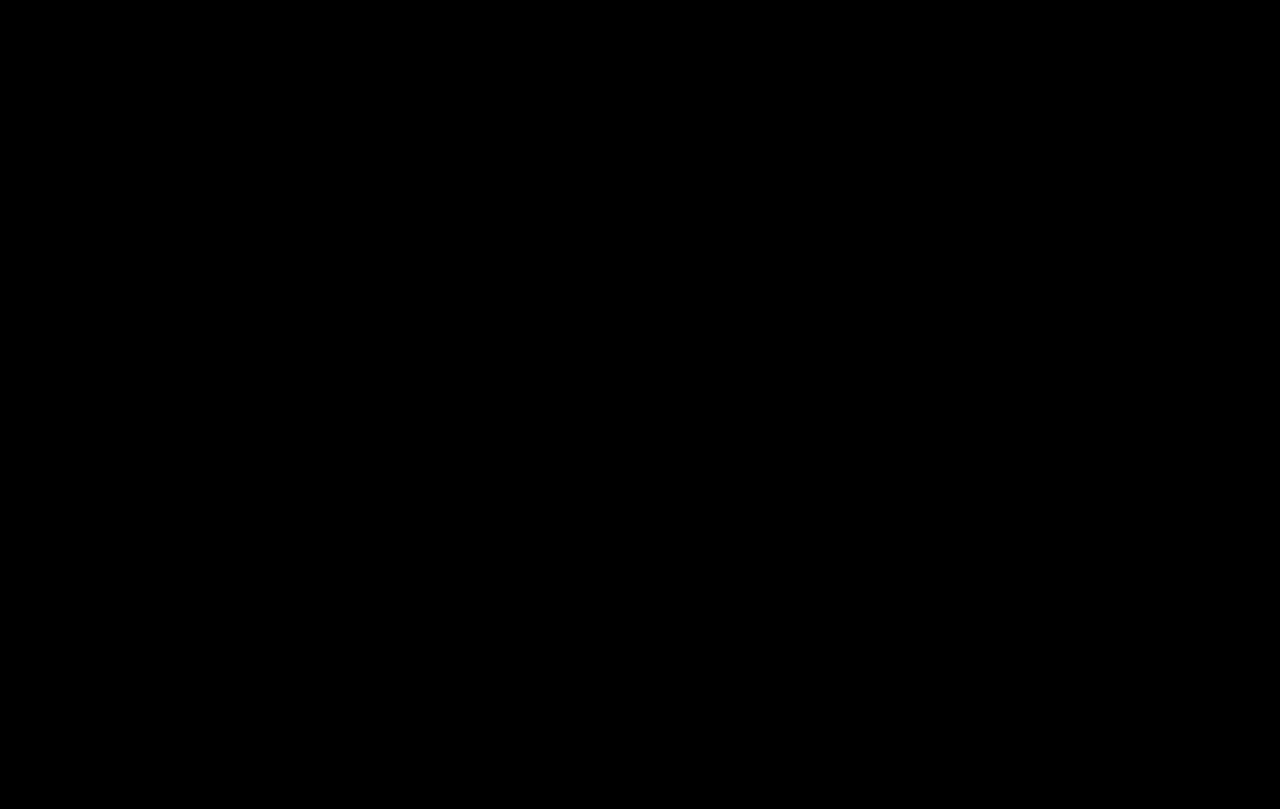
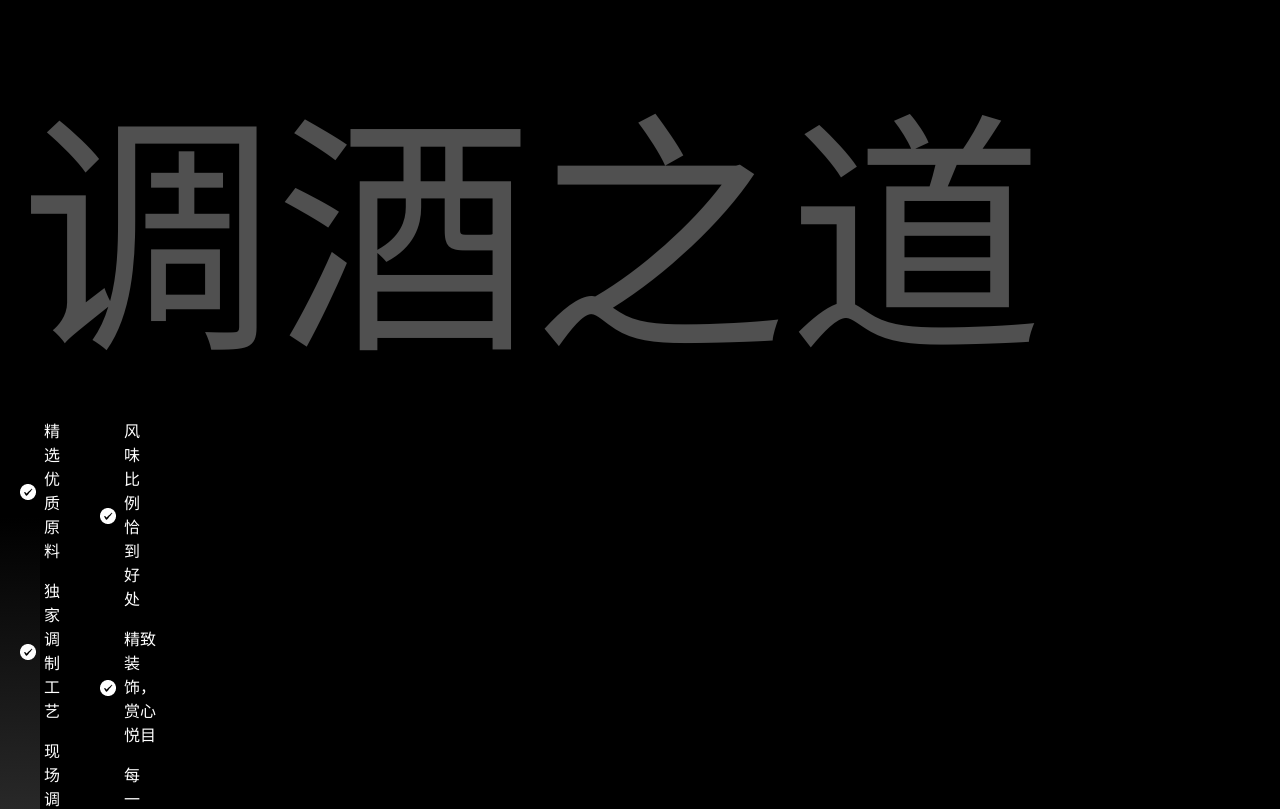
Before and after one commit to ayuxinyi/gsap-hero-01, a React (Vite) app: page / in a window 1280 px wide. Shown: the part 2780-3589 px from the top of the page. Before the commit the page ends 2732 px from the top, so only its background shows below. Built offline with nearby package versions, Linux system fonts and the light colour scheme; a web font is replaced by a local one.

Commit message:
feat: 添加调酒之道艺术展示组件

```diff
--- a/src/App.tsx
+++ b/src/App.tsx
@@ -5,6 +5,7 @@
 import { Hero } from "./components/hero/hero";
 import { CockTails } from "./components/hero/cock-tails";
 import { About } from "./components/hero/about";
+import { Art } from "./components/hero/art";
 
 // 注册滚动触发器插件以及文本分割插件，使它们在全局范围内可用，我们只需要在应用程序的入口文件中注册一次即可。
 gsap.registerPlugin(ScrollTrigger, SplitText);
@@ -16,6 +17,7 @@
       <Hero />
       <CockTails />
       <About />
+      <Art />
     </main>
   );
 };
--- /dev/null
+++ b/src/components/hero/art.tsx
@@ -0,0 +1,78 @@
+import { useGSAP } from "@gsap/react";
+import { FEATURE_LISTS, GOOD_LISTS } from "../../constants";
+import { useMediaQuery } from "react-responsive";
+import gsap from "gsap";
+
+export const Art = () => {
+  const isMobile = useMediaQuery({ maxWidth: 767 });
+  useGSAP(() => {
+    const start = isMobile ? "top 20%" : "top top";
+    const maskTimeline = gsap.timeline({
+      scrollTrigger: {
+        trigger: "#art",
+        start,
+        end: "bottom center",
+        scrub: 1.5,
+        pin: true,
+      },
+    });
+    maskTimeline
+      .to(".will-fade", {
+        opacity: 0,
+        stagger: 0.2,
+        ease: "power1.inOut",
+      })
+      .to(".masked-img", {
+        scale: 1.3,
+        maskPosition: "center",
+        maskSize: "400%",
+        duration: 1,
+        ease: "power1.inOut",
+      })
+      .to("#masked-content", {
+        opacity: 1,
+        duration: 1,
+        ease: "power1.inOut",
+      });
+  }, []);
+
+  return (
+    <section id="art">
+      <div className="container mx-auto h-full pt-20">
+        <h2 className="will-fade">调酒之道</h2>
+        <div className="content">
+          <ul className="space-y-4 will-fade">
+            {GOOD_LISTS.map((feature, index) => (
+              <li key={index} className="flex items-center gap-2">
+                <img src="/images/check.png" alt="一个对号" />
+                <p>{feature}</p>
+              </li>
+            ))}
+          </ul>
+          <div className="cocktail-img">
+            <img
+              src="/images/under-img.jpg"
+              alt="调酒师专注调制鸡尾酒的瞬间"
+              className="abs-center masked-img size-full object-contain"
+            />
+          </div>
+          <ul className="space-y-4 will-fade">
+            {FEATURE_LISTS.map((feature, index) => (
+              <li key={index} className="flex items-center gap-2">
+                <img src="/images/check.png" alt="一个对号" />
+                <p className="md:w-fit w-60">{feature}</p>
+              </li>
+            ))}
+          </ul>
+        </div>
+        <div className="masked-container">
+          <h2 className="will-fade">值得细酌的完美</h2>
+          <div id="masked-content">
+            <h3>技艺为基，热爱为魂</h3>
+            <p>这不是一杯普通的饮料，它是一个精心制作的瞬间，只为你而设。</p>
+          </div>
+        </div>
+      </div>
+    </section>
+  );
+};
```
